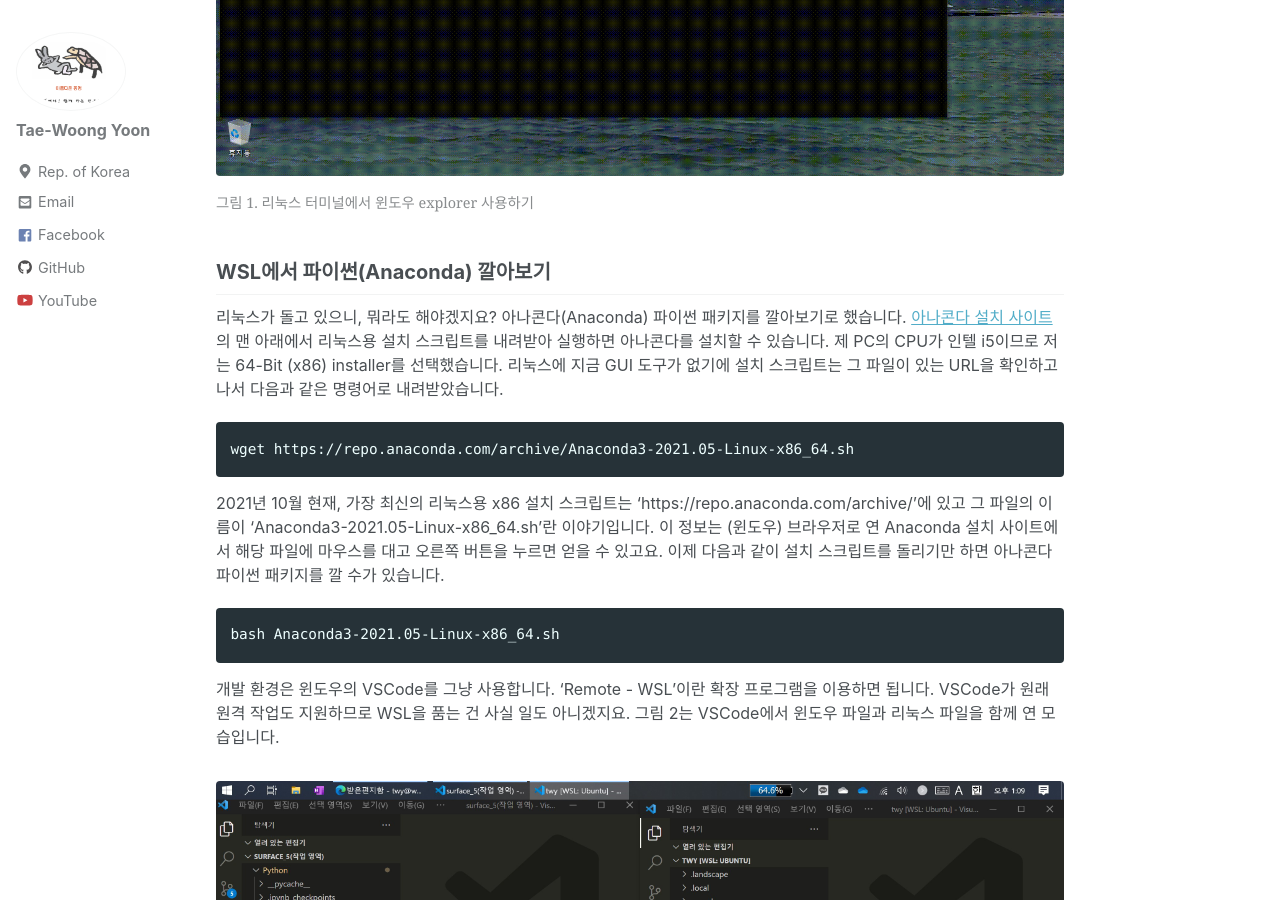
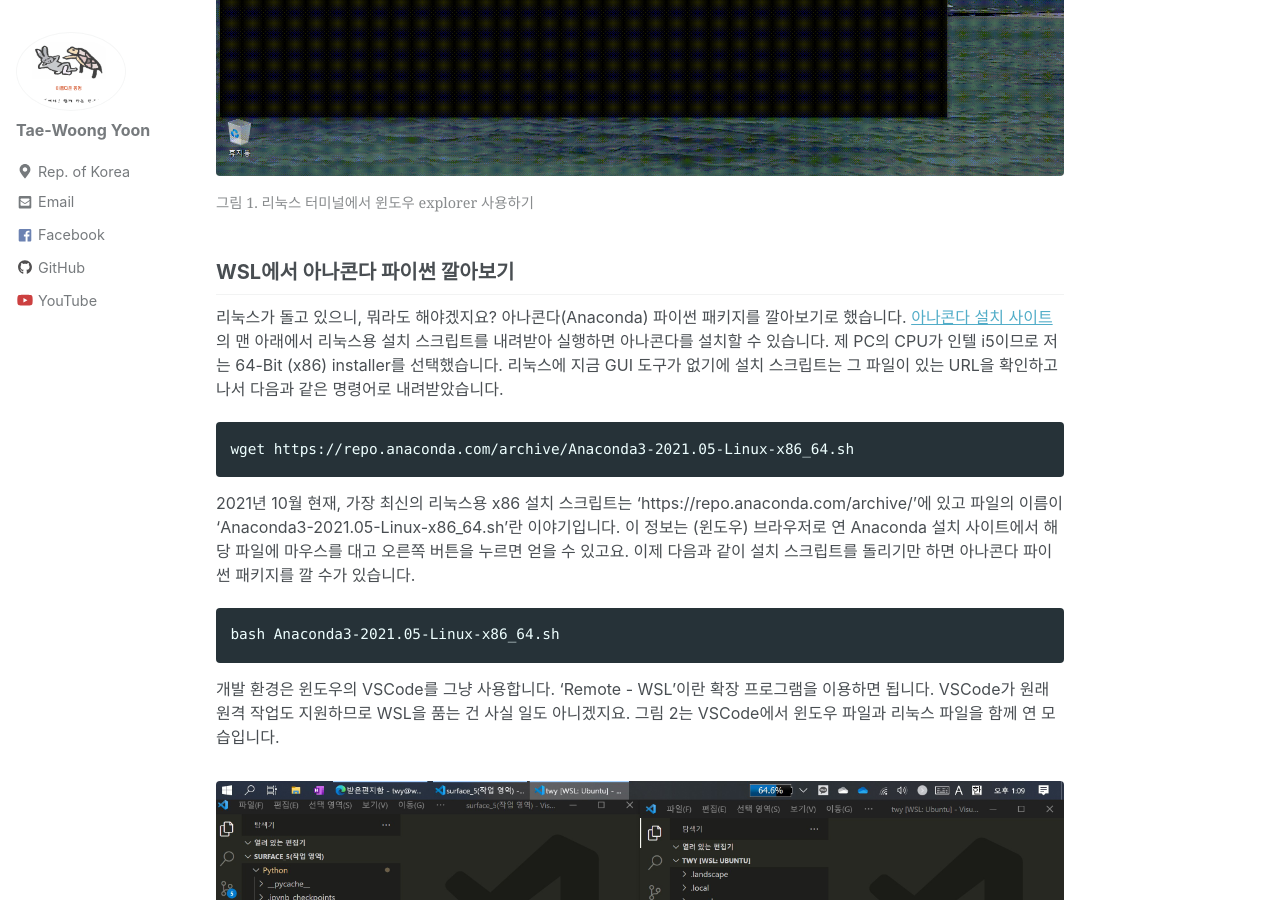
Before and after one commit to twy80/mkkim85.github.io, a Jekyll site: the page built from _posts/2021-10-08-wsl.md, in a window 1280 px wide and 900 px high, scrolled down 1666 px. Built offline with Jekyll 4.4.1, drawn with Linux system fonts in a browser that asks for light colours; nearby versions of some CDN libraries; some of the changed text lies outside the part shown.

Commit message:
Update 2021-10-08-wsl.md

````diff
--- a/_posts/2021-10-08-wsl.md
+++ b/_posts/2021-10-08-wsl.md
@@ -44,7 +44,7 @@
     <figcaption>그림 1. 리눅스 터미널에서 윈도우 explorer 사용하기</figcaption>
 </figure>
 
-## WSL에서 파이썬(Anaconda) 깔아보기
+## WSL에서 아나콘다 파이썬 깔아보기
 
 리눅스가 돌고 있으니, 뭐라도 해야겠지요? 아나콘다(Anaconda) 파이썬 패키지를 깔아보기로 했습니다. [아나콘다 설치 사이트](https://www.anaconda.com/products/individual)의 맨 아래에서 리눅스용 설치 스크립트를 내려받아 실행하면 아나콘다를 설치할 수 있습니다. 제 PC의 CPU가 인텔 i5이므로 저는 64-Bit (x86) installer를 선택했습니다. 리눅스에 지금 GUI 도구가 없기에 설치 스크립트는 그 파일이 있는 URL을 확인하고 나서 다음과 같은 명령어로 내려받았습니다.
 
@@ -52,7 +52,7 @@
 wget https://repo.anaconda.com/archive/Anaconda3-2021.05-Linux-x86_64.sh
 ```
 
-2021년 10월 현재, 가장 최신의 리눅스용 x86 설치 스크립트는 'https://repo.anaconda.com/archive/'에 있고 그 파일의 이름이 'Anaconda3-2021.05-Linux-x86_64.sh'란 이야기입니다. 이 정보는 (윈도우) 브라우저로 연 Anaconda 설치 사이트에서 해당 파일에 마우스를 대고 오른쪽 버튼을 누르면 얻을 수 있고요. 이제 다음과 같이 설치 스크립트를 돌리기만 하면 아나콘다 파이썬 패키지를 깔 수가 있습니다.
+2021년 10월 현재, 가장 최신의 리눅스용 x86 설치 스크립트는 'https://repo.anaconda.com/archive/'에 있고 파일의 이름이 'Anaconda3-2021.05-Linux-x86_64.sh'란 이야기입니다. 이 정보는 (윈도우) 브라우저로 연 Anaconda 설치 사이트에서 해당 파일에 마우스를 대고 오른쪽 버튼을 누르면 얻을 수 있고요. 이제 다음과 같이 설치 스크립트를 돌리기만 하면 아나콘다 파이썬 패키지를 깔 수가 있습니다.
 
 ```
 bash Anaconda3-2021.05-Linux-x86_64.sh
````
